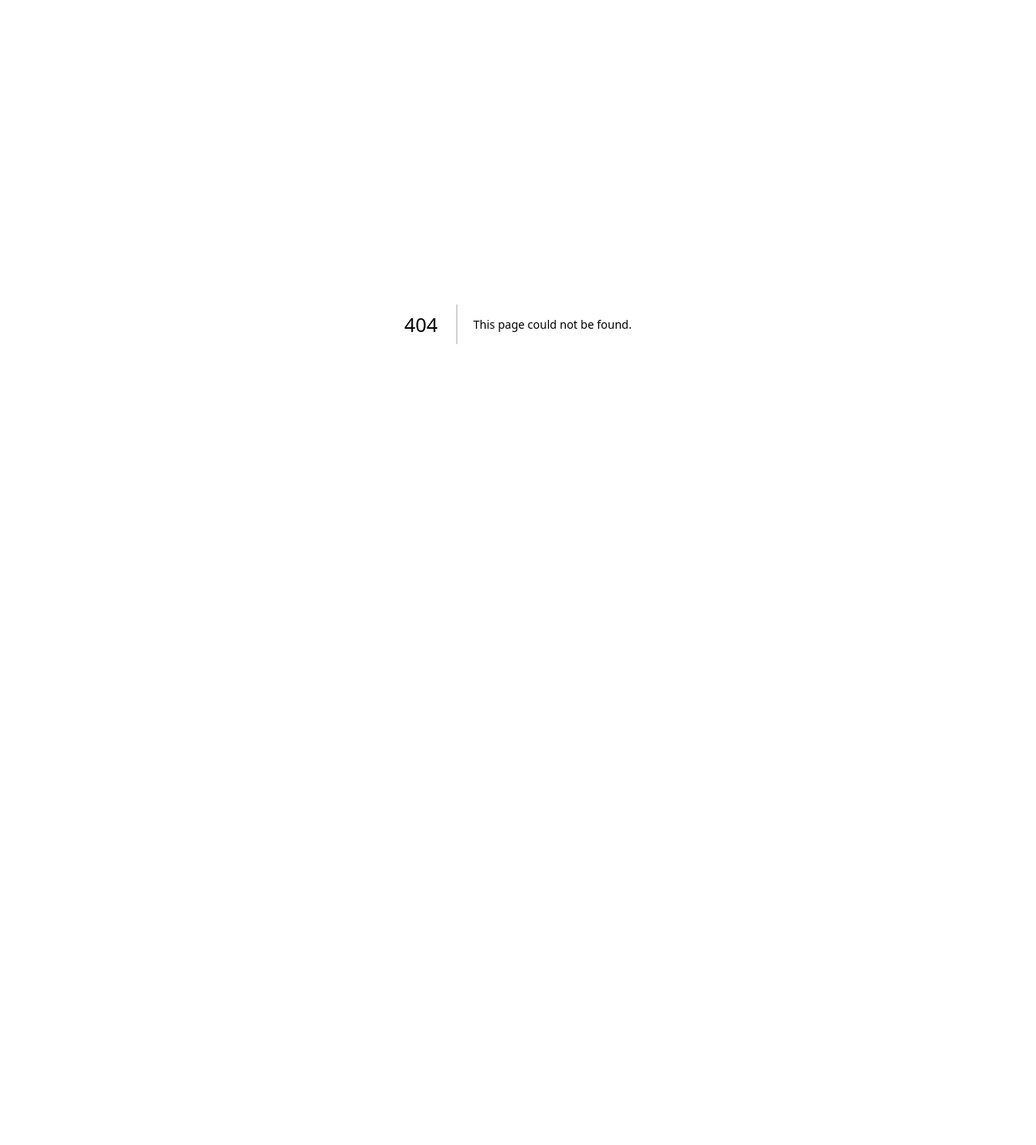
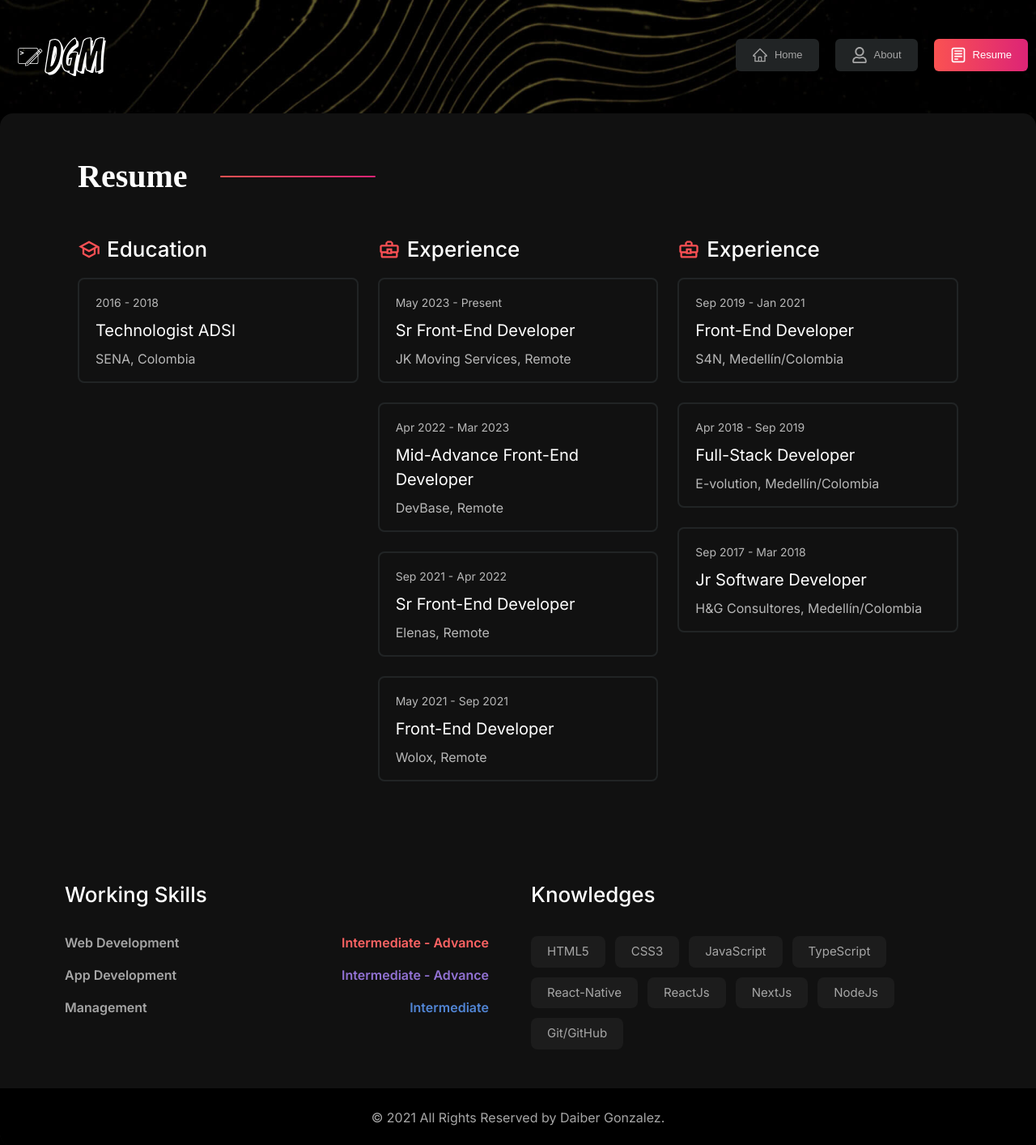
Before and after one commit to daibergm/portfolio, a Next.js app: page /resume in a window 1280 px wide. Before the commit this address had no page. Shown: the top 1414 px of the page at 81% size. Before the commit the page ends 800 px from the top, so only its background shows below. Built offline with nearby package versions, Linux system fonts and the light colour scheme.

Commit message:
feat: resume-page (#24)
* feat: add resume page

* feat: update CV.pdf

---------

Co-authored-by: Daiber Gonzalez <daiber.gonzalez@jkmoving.com>

```diff
--- a/package.json
+++ b/package.json
@@ -5,6 +5,7 @@
   "scripts": {
     "dev": "next dev",
     "build": "next build",
+    "circular-dependency-check": "dpdm ./src/* --circular --exit-code circular:1 --warning=false --tree=false",
     "start": "next start",
     "lint": "yarn tsc --noEmit && next lint . && yarn prettier --write .",
     "test": "jest",
@@ -31,6 +32,7 @@
     "@types/react-dom": "^18",
     "@typescript-eslint/eslint-plugin": "^7.5.0",
     "autoprefixer": "^10.0.1",
+    "dpdm": "^3.14.0",
     "eslint": "^8",
     "eslint-config-next": "14.1.4",
     "eslint-config-prettier": "^9.1.0",
--- a/src/app/globals.css
+++ b/src/app/globals.css
@@ -18,7 +18,7 @@ html {
     @apply text-7xl font-bold font-robotoSlab inline-block relative after:absolute  transform after:-translate-y-[50%] after:bg-gradient-to-r from-[#FA5252] to-[#DD2476] after:h-0.5 after:rounded-md after:content-[""] md:after:w-48  after:top-[50%] dark:text-white;
   }
   .resume-btn {
-    @apply bg-[#EDF2F2] cursor-default px-5 py-2 rounded-lg  text-gray-lite dark:bg-[#1C1C1C] dark:text-[#A6A6A6];
+    @apply cursor-default px-5 py-2 rounded-lg bg-[#1C1C1C] text-[#A6A6A6];
   }
   .socialbtn {
     @apply w-10 h-10 rounded-lg hover:bg-gradient-to-r from-[#FA5252] to-[#DD2476]  flex justify-center items-center  hover:text-white transition-colors duration-300  ease-in-out bg-[#F3F6F6] dark:bg-[#212425];
--- /dev/null
+++ b/src/app/resume/page.tsx
@@ -0,0 +1,57 @@
+'use client';
+import { Footer, Header, LineItem, ResumeCard, Tag } from '@/components';
+
+export default function ResumePage() {
+  return (
+    <div className=" min-h-screen bg-homeBg-dark bg-no-repeat bg-center bg-cover bg-fixed  md:pb-16 w-full">
+      {/* End Head for Seo */}
+
+      <Header />
+      {/* End  Header */}
+
+      <div className="container lg:rounded-2xl bg-[#111111]  ">
+        <div data-aos="fade">
+          <div className="container sm:px-5 md:px-10 lg:px-20 ">
+            <div className="py-12 px-4">
+              {/*page title here */}
+              <h2 className="after-effect after:left-44 mb-[40px] mt-12 lg:mt-0 text-white">
+                Resume
+              </h2>
+              <div className="grid grid-cols-1 md:grid-cols-2 lg:grid-cols-3 gap-x-6 gap-y-6 ">
+                <ResumeCard />
+              </div>
+            </div>
+          </div>
+          {/* End .container */}
+
+          <div className="container :bg-[#0D0D0D] py-12 px-4 sm:px-5 md:px-10 lg:px-20">
+            <div className="grid grid-cols-1  md:grid-cols-2 gap-8">
+              <div className="col-span-1">
+                <h4 className="text-5xl text-white font-medium mb-6">Working Skills</h4>
+
+                {/* experience percent items */}
+
+                <LineItem />
+              </div>
+              <div className="col-span-1">
+                <h4 className="text-5xl text-white font-medium mb-8">Knowledges</h4>
+
+                {/* Knowledges items */}
+
+                <div className="flex gap-x-3 gap-y-3 md:gap-y-3 md:gap-x-3 flex-wrap">
+                  <Tag />
+                </div>
+              </div>
+            </div>
+          </div>
+          {/* End Skills */}
+
+          {/* call footer */}
+          <Footer />
+        </div>
+        {/* End fade effect */}
+      </div>
+      {/* End container */}
+    </div>
+  );
+}
--- a/src/components/atoms/index.ts
+++ b/src/components/atoms/index.ts
@@ -1,2 +1,3 @@
 export { default as Logo } from './logo';
 export { default as Seo } from './seo';
+export { default as Tag } from './tag';
--- /dev/null
+++ b/src/components/atoms/tag/index.tsx
@@ -0,0 +1,24 @@
+const Tag = () => {
+  const tagList = [
+    'HTML5',
+    'CSS3',
+    'JavaScript',
+    'TypeScript',
+    'React-Native',
+    'ReactJs',
+    'NextJs',
+    'NodeJs',
+    'Git/GitHub',
+  ];
+  return (
+    <>
+      {tagList.map((tag, i) => (
+        <button className="resume-btn text-[15px]" key={i}>
+          {tag}
+        </button>
+      ))}
+    </>
+  );
+};
+
+export default Tag;
--- a/src/components/molecules/footer/index.tsx
+++ b/src/components/molecules/footer/index.tsx
@@ -6,8 +6,7 @@ function Footer() {
           &copy; {new Date().getFullYear()} All Rights Reserved by{' '}
           <a
             className="hover:text-[#FA5252] duration-300 transition"
-            href="https://themeforest.net/user/ib-themes"
-            target="_blank"
+            href="#"
             rel="noopener noreferrer"
           >
             Daiber Gonzalez
--- a/src/components/organisms/index.ts
+++ b/src/components/organisms/index.ts
@@ -3,3 +3,5 @@ export { default as Social } from './social';
 export { default as About } from './about';
 export { default as Brand } from './brand';
 export { default as Service } from './service';
+export { default as LineItem } from './resume/LineItem';
+export { default as ResumeCard } from './resume/ResumeCard';
--- /dev/null
+++ b/src/components/organisms/resume/LineItem.tsx
@@ -0,0 +1,40 @@
+'use client';
+import React from 'react';
+
+const LineItem = () => {
+  const lineArray = [
+    {
+      id: 1,
+      color: 'text-[#FF6464]',
+      name: 'Web Development',
+      knowledge: 'Intermediate - Advance',
+    },
+    {
+      id: 2,
+      color: 'text-[#9272D4]',
+      name: 'App Development ',
+      knowledge: 'Intermediate - Advance',
+    },
+    {
+      id: 3,
+      color: 'text-[#5185D4]',
+      name: 'Management',
+      knowledge: 'Intermediate ',
+    },
+  ];
+
+  return (
+    <>
+      {lineArray.map((item) => (
+        <div className=" mb-2" key={item.id}>
+          <div className="flex justify-between py-1">
+            <span className="text-base font-semibold text-[#A6A6A6]">{item?.name}</span>
+            <span className={`text-base font-semibold pr-5 ${item.color}`}>{item?.knowledge}</span>
+          </div>
+        </div>
+      ))}
+    </>
+  );
+};
+
+export default LineItem;
--- /dev/null
+++ b/src/components/organisms/resume/ResumeCard.tsx
@@ -0,0 +1,34 @@
+'use client';
+import { RESUME } from '@/data';
+
+const ResumeCard = () => {
+  return (
+    <>
+      {RESUME.map((item) => (
+        <div key={item.id}>
+          <div className="flex items-center space-x-2 mb-4">
+            <div className="text-6xl text-[#F95054]">{item.icon}</div>
+            <h4 className="text-5xl text-white font-medium">{item.title}</h4>
+          </div>
+          {/* end flex */}
+
+          {item.items.map((singleItem) => (
+            <div
+              className="py-4 pl-5 pr-3 space-y-2 mb-6 rounded-lg  border-[#212425] border-2"
+              style={{
+                background: `transparent`,
+              }}
+              key={singleItem.id}
+            >
+              <span className="text-tiny text-[#b7b7b7]">{singleItem.date}</span>
+              <h3 className="text-xl text-white"> {singleItem.title} </h3>
+              <p className="text-[#b7b7b7]">{singleItem.place}</p>
+            </div>
+          ))}
+        </div>
+      ))}
+    </>
+  );
+};
+
+export default ResumeCard;
--- a/src/data/appMenu.tsx
+++ b/src/data/appMenu.tsx
@@ -1,6 +1,6 @@
 import { AiOutlineHome } from 'react-icons/ai';
-import { /* FaBlogger , */ FaRegUser } from 'react-icons/fa';
-// import { CgNotes } from 'react-icons/cg';
+import { CgNotes } from 'react-icons/cg';
+import { FaRegUser } from 'react-icons/fa';
 // import { FiCodesandbox } from 'react-icons/fi';
 // import { RiContactsBookLine } from 'react-icons/ri';
 
@@ -17,23 +17,17 @@ export const APP_MENU = [
     routePath: '/about',
     icon: <FaRegUser />,
   },
-  // {
-  //   id: "06",
-  //   name: "Resume",
-  //   routePath: "/resume",
-  //   icon: <CgNotes />,
-  // },
+  {
+    id: '06',
+    name: 'Resume',
+    routePath: '/resume',
+    icon: <CgNotes />,
+  },
   // {
   //   id: "03",
   //   name: "Works",
   //   routePath: "/works",
   //   icon: <FiCodesandbox />,
-  // },
-  // {
-  //   id: "04",
-  //   name: "Blogs",
-  //   routePath: "/blogs",
-  //   icon: <FaBlogger />,
   // },
   // {
   //   id: "05",
--- a/src/data/index.ts
+++ b/src/data/index.ts
@@ -1,3 +1,4 @@
 export * from './brands';
 export * from './appMenu';
 export * from './services';
+export * from './resume';
--- /dev/null
+++ b/src/data/resume.tsx
@@ -0,0 +1,81 @@
+import { MdOutlineBusinessCenter, MdOutlineSchool } from 'react-icons/md';
+
+export const RESUME = [
+  {
+    id: 1,
+    title: 'Education',
+    icon: <MdOutlineSchool />,
+    items: [
+      {
+        id: 1,
+        date: '2016 - 2018',
+        title: 'Technologist ADSI',
+        place: 'SENA, Colombia',
+        bg: '#FFF4F4',
+      },
+    ],
+  },
+  {
+    id: 2,
+    title: 'Experience',
+    icon: <MdOutlineBusinessCenter />,
+    items: [
+      {
+        id: 1,
+        date: 'May 2023 - Present',
+        title: 'Sr Front-End Developer',
+        place: 'JK Moving Services, Remote',
+        bg: '#EEF5FA',
+      },
+      {
+        id: 2,
+        date: 'Apr 2022 - Mar 2023',
+        title: 'Mid-Advance Front-End Developer',
+        place: 'DevBase, Remote',
+        bg: '#F2F4FF',
+      },
+      {
+        id: 3,
+        date: 'Sep 2021 - Apr 2022',
+        title: 'Sr Front-End Developer',
+        place: 'Elenas, Remote',
+        bg: '#EEF5FA',
+      },
+      {
+        id: 4,
+        date: 'May 2021 - Sep 2021',
+        title: 'Front-End Developer',
+        place: 'Wolox, Remote',
+        bg: '#EEF5FA',
+      },
+    ],
+  },
+  {
+    id: 3,
+    title: 'Experience',
+    icon: <MdOutlineBusinessCenter />,
+    items: [
+      {
+        id: 1,
+        date: 'Sep 2019 - Jan 2021',
+        title: 'Front-End Developer',
+        place: 'S4N, Medellín/Colombia',
+        bg: '#EEF5FA',
+      },
+      {
+        id: 2,
+        date: 'Apr 2018 - Sep 2019',
+        title: 'Full-Stack Developer',
+        place: 'E-volution, Medellín/Colombia',
+        bg: '#EEF5FA',
+      },
+      {
+        id: 3,
+        date: 'Sep 2017 - Mar 2018',
+        title: 'Jr Software Developer',
+        place: 'H&G Consultores, Medellín/Colombia',
+        bg: '#EEF5FA',
+      },
+    ],
+  },
+];
```
Also changed, not shown: 2 other files (tests, documents, lock files or other folders).
